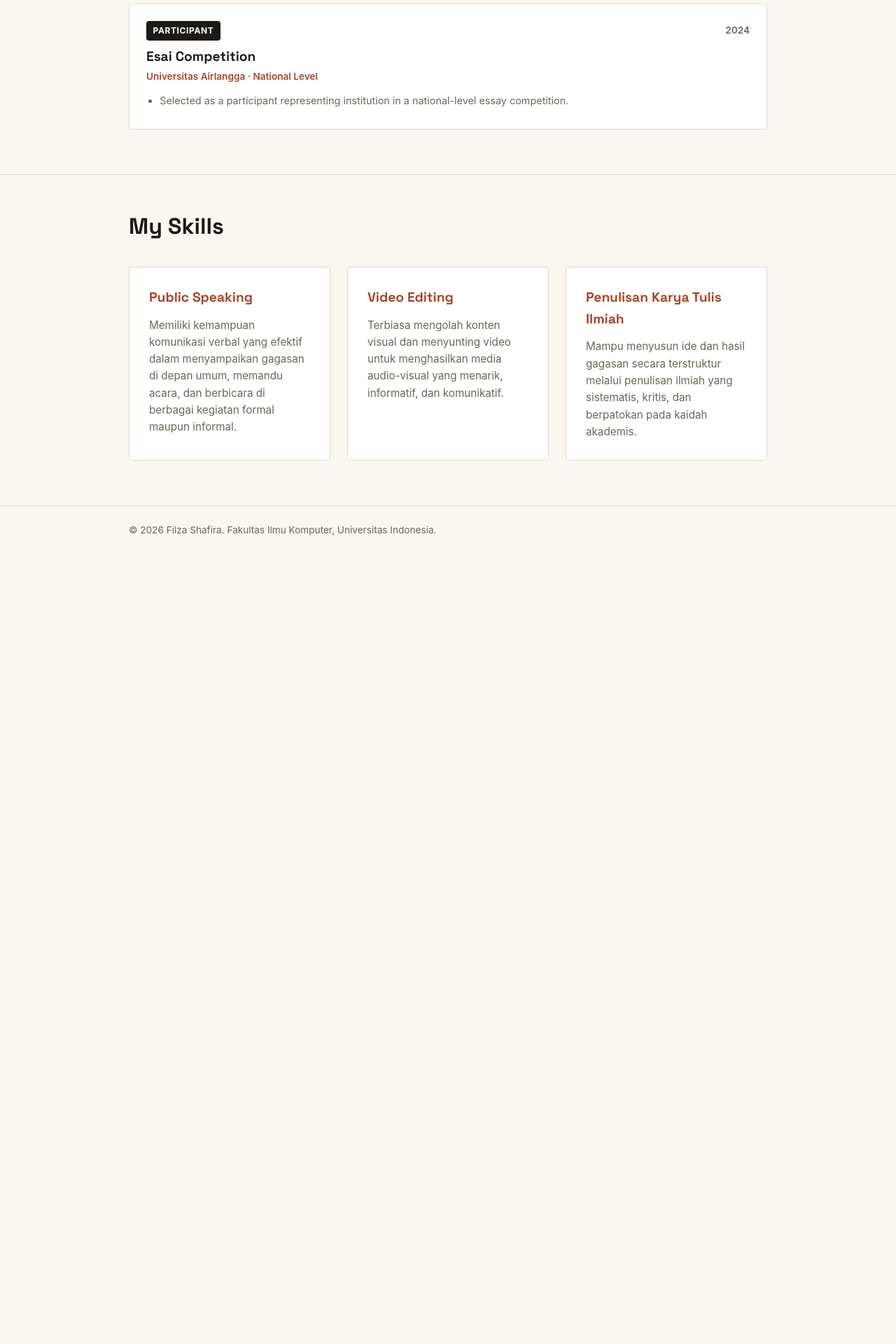
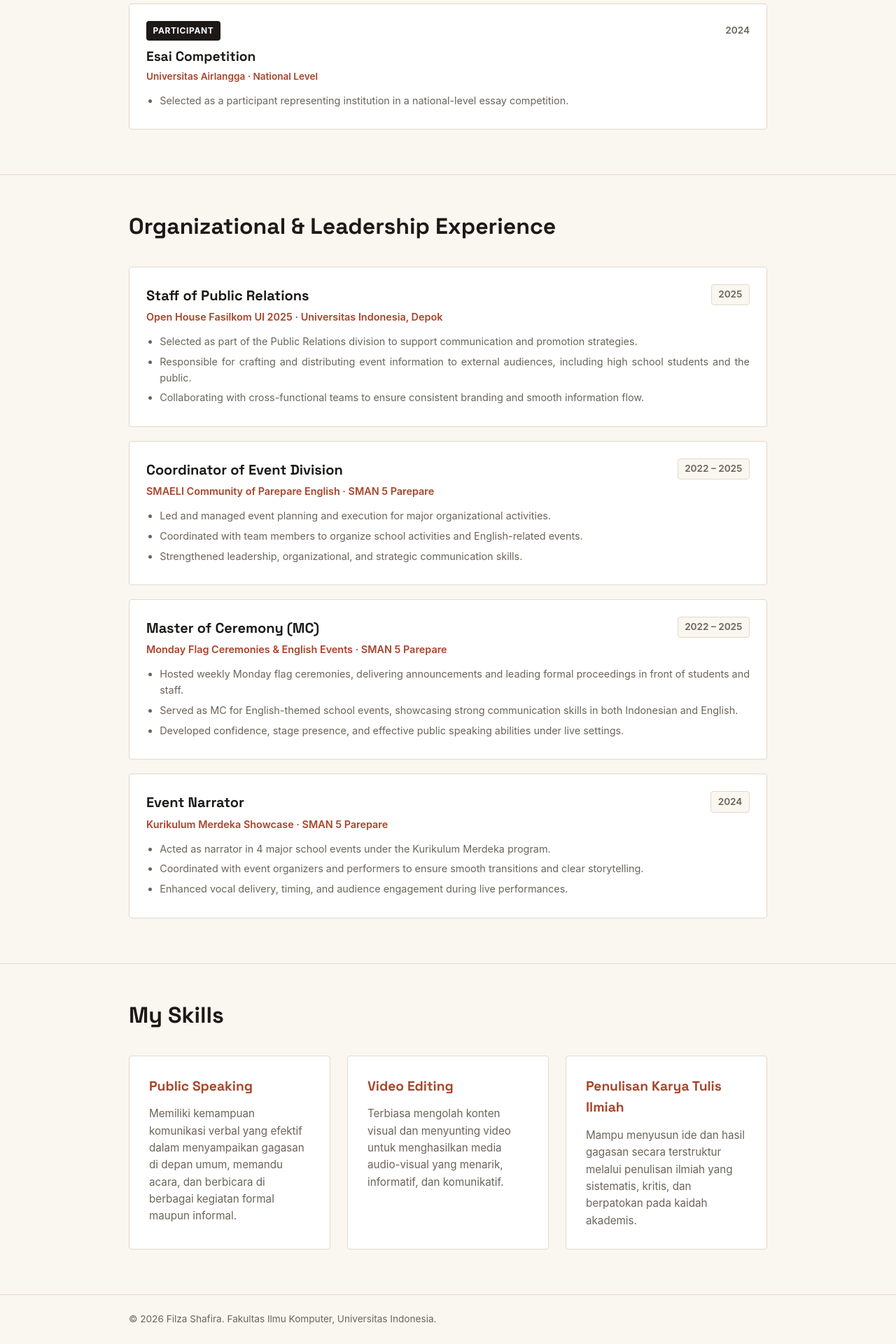
Before and after one commit to filzashafira/myportofolio, a Django app: page / in a window 1280 px wide. Shown: the part 2165-4085 px from the top of the page at 70% size. Before the commit the page ends 2930 px from the top, so only its background shows below. Run offline with Django 5.2, Linux system fonts and the light colour scheme.

Commit message:
Add Experience section

```diff
--- a/static/css/style.css
+++ b/static/css/style.css
@@ -400,3 +400,73 @@ h1, .brand {
     margin-bottom: 0.3rem;
     text-align: justify;
 }
+
+.experience-list {
+    display: flex;
+    flex-direction: column;
+    gap: 1.25rem;
+}
+
+.exp-card {
+    background-color: #ffffff;
+    border: 1px solid var(--line);
+    border-radius: var(--radius);
+    padding: 1.5rem;
+    transition: transform 0.2s ease, border-color 0.2s ease;
+}
+
+.exp-card:hover {
+    transform: translateY(-2px);
+    border-color: var(--accent);
+}
+
+.exp-header {
+    display: flex;
+    justify-content: space-between;
+    align-items: flex-start;
+    gap: 1rem;
+    margin-bottom: 0.75rem;
+}
+
+.exp-card h3 {
+    font-family: "Space Grotesk", -apple-system, sans-serif;
+    font-size: 1.25rem;
+    color: var(--ink);
+    margin-bottom: 0.2rem;
+}
+
+.exp-org {
+    font-size: 0.9rem;
+    color: var(--accent-dark);
+    font-weight: 600;
+}
+
+.exp-year {
+    font-size: 0.85rem;
+    font-weight: 600;
+    color: var(--text-muted);
+    white-space: nowrap;
+    background-color: var(--paper);
+    padding: 0.2rem 0.6rem;
+    border-radius: var(--radius);
+    border: 1px solid var(--line);
+}
+
+.exp-desc {
+    padding-left: 1.2rem;
+    color: var(--text-muted);
+    font-size: 0.9rem;
+    line-height: 1.6;
+}
+
+.exp-desc li {
+    margin-bottom: 0.35rem;
+    text-align: justify;
+}
+
+@media (max-width: 600px) {
+    .exp-header {
+        flex-direction: column;
+        gap: 0.4rem;
+    }
+}
--- a/templates/index.html
+++ b/templates/index.html
@@ -85,7 +85,7 @@
             </div>
         </section>
 
-        <!-- SECTION AWARDS (DI BAWAH EDUCATION) -->
+
         <section id="awards" class="skills-section">
             <div class="container">
                 <h2>Honors & Awards</h2>
@@ -157,6 +157,75 @@
             </div>
         </section>
 
+        <section id="experience" class="skills-section">
+            <div class="container">
+                <h2>Organizational & Leadership Experience</h2>
+                <div class="experience-list">
+
+                    <article class="exp-card">
+                        <div class="exp-header">
+                            <div>
+                                <h3>Staff of Public Relations</h3>
+                                <p class="exp-org">Open House Fasilkom UI 2025 &middot; Universitas Indonesia, Depok</p>
+                            </div>
+                            <span class="exp-year">2025</span>
+                        </div>
+                        <ul class="exp-desc">
+                            <li>Selected as part of the Public Relations division to support communication and promotion strategies.</li>
+                            <li>Responsible for crafting and distributing event information to external audiences, including high school students and the public.</li>
+                            <li>Collaborating with cross-functional teams to ensure consistent branding and smooth information flow.</li>
+                        </ul>
+                    </article>
+
+                    <article class="exp-card">
+                        <div class="exp-header">
+                            <div>
+                                <h3>Coordinator of Event Division</h3>
+                                <p class="exp-org">SMAELI Community of Parepare English &middot; SMAN 5 Parepare</p>
+                            </div>
+                            <span class="exp-year">2022 &ndash; 2025</span>
+                        </div>
+                        <ul class="exp-desc">
+                            <li>Led and managed event planning and execution for major organizational activities.</li>
+                            <li>Coordinated with team members to organize school activities and English-related events.</li>
+                            <li>Strengthened leadership, organizational, and strategic communication skills.</li>
+                        </ul>
+                    </article>
+
+                    <article class="exp-card">
+                        <div class="exp-header">
+                            <div>
+                                <h3>Master of Ceremony (MC)</h3>
+                                <p class="exp-org">Monday Flag Ceremonies & English Events &middot; SMAN 5 Parepare</p>
+                            </div>
+                            <span class="exp-year">2022 &ndash; 2025</span>
+                        </div>
+                        <ul class="exp-desc">
+                            <li>Hosted weekly Monday flag ceremonies, delivering announcements and leading formal proceedings in front of students and staff.</li>
+                            <li>Served as MC for English-themed school events, showcasing strong communication skills in both Indonesian and English.</li>
+                            <li>Developed confidence, stage presence, and effective public speaking abilities under live settings.</li>
+                        </ul>
+                    </article>
+
+                    <article class="exp-card">
+                        <div class="exp-header">
+                            <div>
+                                <h3>Event Narrator</h3>
+                                <p class="exp-org">Kurikulum Merdeka Showcase &middot; SMAN 5 Parepare</p>
+                            </div>
+                            <span class="exp-year">2024</span>
+                        </div>
+                        <ul class="exp-desc">
+                            <li>Acted as narrator in 4 major school events under the Kurikulum Merdeka program.</li>
+                            <li>Coordinated with event organizers and performers to ensure smooth transitions and clear storytelling.</li>
+                            <li>Enhanced vocal delivery, timing, and audience engagement during live performances.</li>
+                        </ul>
+                    </article>
+
+                </div>
+            </div>
+        </section>
+
 
         <section id="skills" class="skills-section">
             <div class="container">
```
Also changed, not shown: 2 other files.
